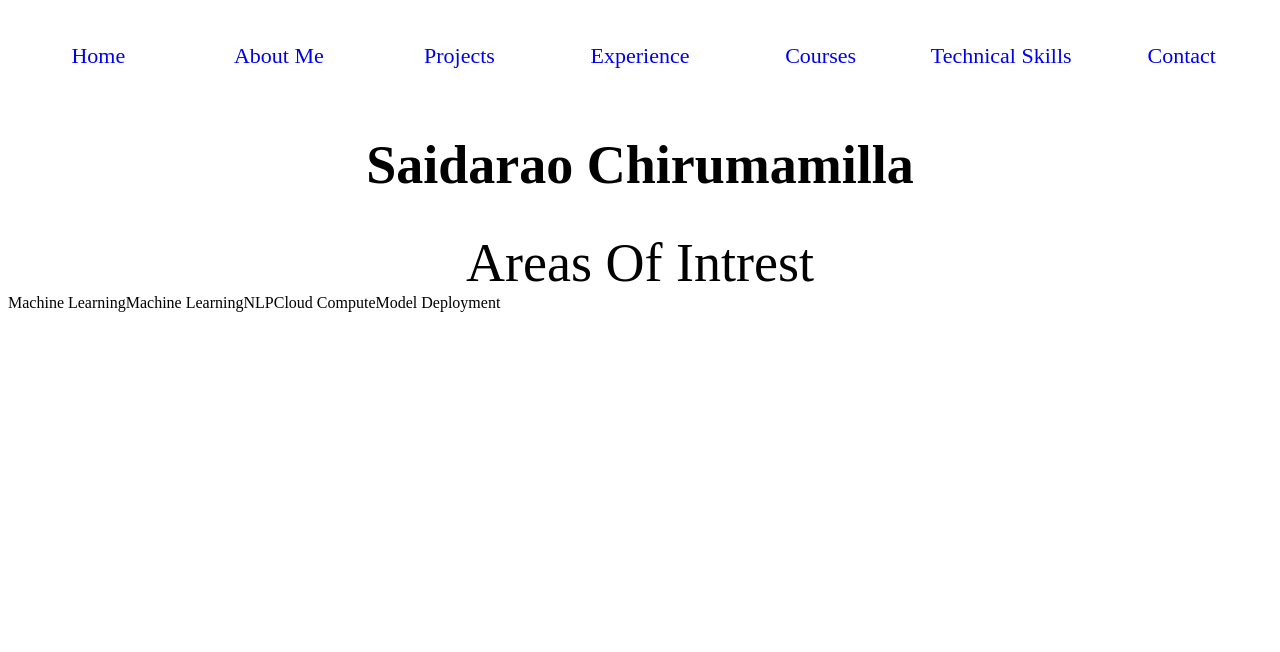
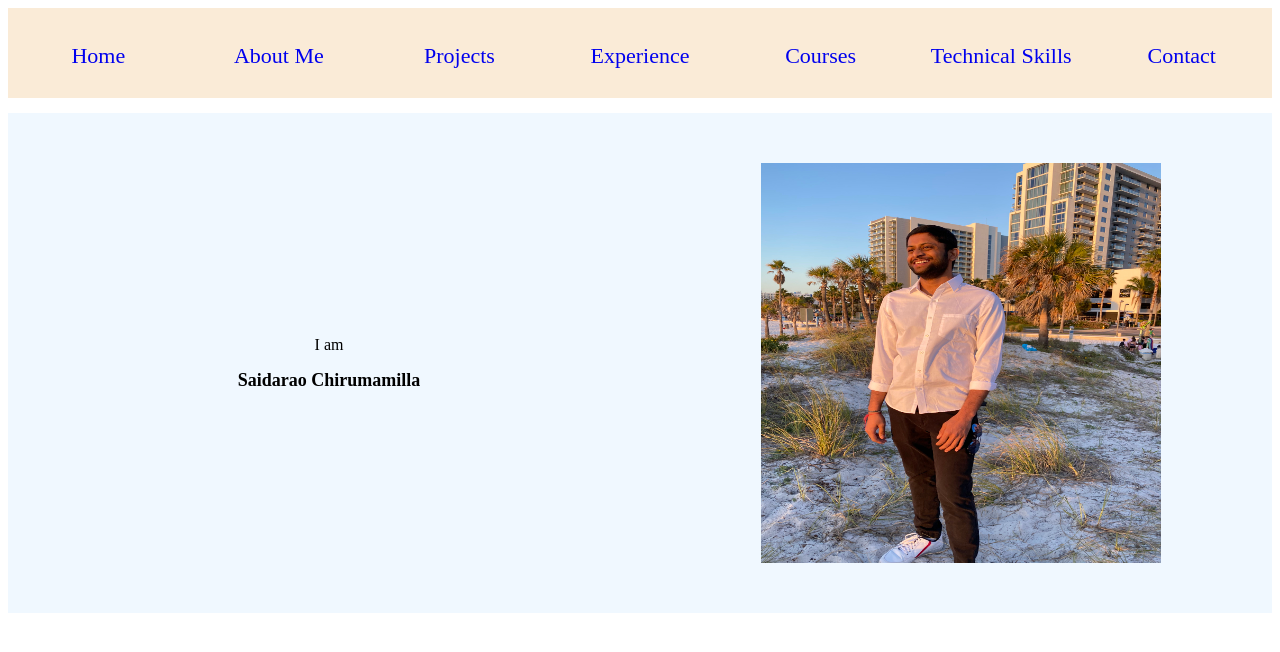
Before and after one commit to SaidaraoChirumamilla/Personal_website, a Flask app: page / in a window 1280 px wide. Shown: the top 652 px of the page. Run offline with Flask 2, Linux system fonts and the light colour scheme.

Commit message:
added url and images code

```diff
--- a/templates/home.html
+++ b/templates/home.html
@@ -11,6 +11,31 @@
             flex-direction: row;
             height: 90px;
             justify-content: flex-start;
+            background-color: antiquewhite;
+        }
+
+        .photocontainer {
+
+            display: flex;
+            flex-direction: row;
+            height: 500px;
+            justify-content: center;
+            background-color: aliceblue;
+            margin-top: 15px;
+
+        }
+
+        .img{
+            margin:auto;
+            display: block;
+
+        }
+
+        .centerdiv {
+            margin: auto;
+            width: 50%;
+            padding: 10px;
+            text-align: center;
         }
 
         .flex-item {
@@ -22,6 +47,11 @@
             font-size: 22px;
         }
 
+        .photo {
+            width: 50%;
+            margin:auto
+        }
+
         .containercol {
             display: flex;
             flex-direction: column;
@@ -29,8 +59,8 @@
         }
 
         .title {
-            text-align: center;
-            font-size: 54px;
+            font-size: large;
+            font: bold;
         }
 
         #uderemove {
@@ -57,7 +87,7 @@
             <div class="flex-item"><a id='uderemove' href='#'>Home</a></div>
             <div class="flex-item"><a id='uderemove' href='#'>About Me</a></div>
 
-            <div class="flex-item"><a id='uderemove' href='#'>Projects</a></div>
+            <div class="flex-item"><a id='uderemove' href='/aboutme'>Projects</a></div>
             <div class="flex-item"><a id='uderemove' href='#'>Experience</a></div>
             <div class="flex-item"><a id='uderemove' href='#'>Courses</a></div>
             <div class="flex-item"><a id='uderemove' href='#'>Technical Skills</a></div>
@@ -65,20 +95,20 @@
 
 
         </div>
-        <div>
-            <h1 class='title'>Saidarao Chirumamilla</h1>
-        </div>
-        <div class='title'>Areas Of Intrest</div>
-        <div class='container'>
-            <div>
-                <div>Machine Learning</div>
+
+        <div class='photocontainer'>
+
+            <div class='centerdiv'>
+                <p>I am</p>
+                <h2 class="title">Saidarao Chirumamilla</h2>
             </div>
-            <div>Machine Learning</div>
-            <div>NLP</div>
-            <div>Cloud Compute</div>
-            <div>Model Deployment</div>
+            <div class="photo"><img class = 'img' src="{{ url_for('static', filename='IMG_3581.jpg') }}" alt="" width="400"
+                    height="400"></div>
+
 
         </div>
+    </div>
+
 
 
     </div>
```
